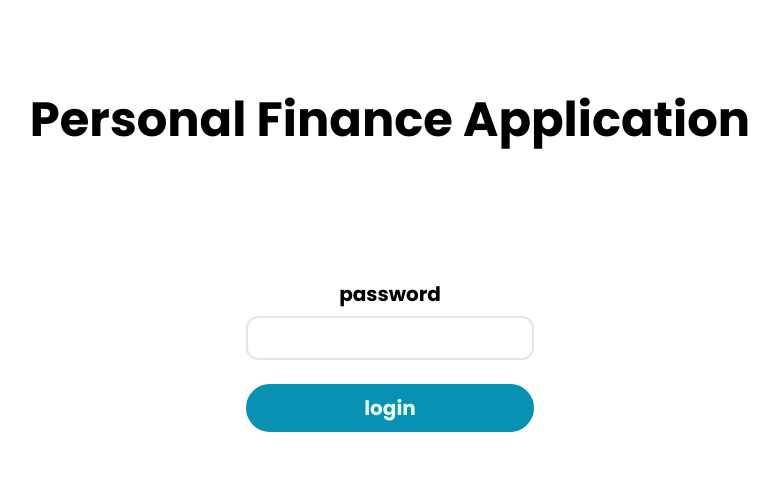
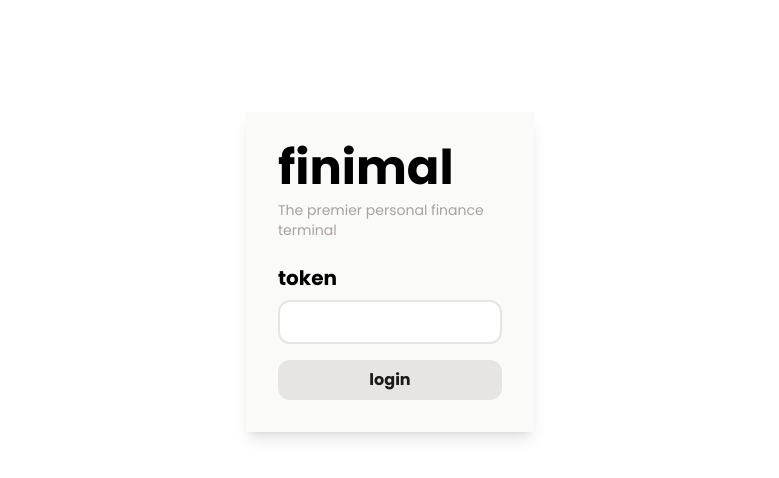
Before and after one commit to sed-cloud/finimal, a Next.js app: page / in a window 1280 px wide. Shown: the top 478 px of the page, without its empty margins (250-1029 px from the left). Built offline with nearby package versions, Linux system fonts and the light colour scheme.

Commit message:
Added basic home page

```diff
--- a/pages/components/plaid-link.tsx
+++ b/pages/components/plaid-link.tsx
@@ -18,8 +18,25 @@ export const PlaidLink: FunctionComponent<Props> = ({ token, onSuccess }) => {
     const { open, ready, error } = usePlaidLink(config);
 
     return (
-        <button onClick={() => { console.log('test'); open() }} disabled={!ready}>
-            Connect a bank account
+        <button
+            className='
+            transition-all
+            ease-in-out
+            durration-300
+
+            bg-stone-200
+            text-stone-900
+            px-4
+            py-2
+            font-["Poppins"]
+            font-bold
+            rounded-xl
+
+            hover:bg-violet-600
+            hover:text-red-50
+            '
+            onClick={() => { open() }} disabled={!ready}>
+            Add Account
         </button>
     );
 };
--- a/pages/home.tsx
+++ b/pages/home.tsx
@@ -1,18 +1,133 @@
 import React from "react";
+import { useAuth } from "../contexts/auth";
 import { CustomPage } from '../lib/custom-page';
+import { usePlaid } from "./hooks/usePlaid";
 
 
 const Home: CustomPage = () => {
+    const { logout } = useAuth()
+    const { PlaidLink, accounts } = usePlaid()
 
+    let totalBalance = 0
+    accounts.forEach((value) => {
+        if (value.balances.current) {
+            if (value.type === 'loan') { totalBalance -= value.balances.current }
+            else { totalBalance += value.balances.current }
+        }
+    })
 
     return (
         <div className='m-4'>
-            <nav className='p-4'>
-                <a className='text-stone-900 font-["Poppins"] text-2xl italic font-bold'>Personal Finance Application</a>
+            <nav className='m-8 p-4 flex shadow-lg rounded-lg bg-stone-50'>
+                <a className='flex-1 text-stone-900 font-["Poppins"] text-4xl italic font-extrabold'>finimal</a>
+                <div className='w-8' />
+                <button className='
+                transition-all
+                ease-in-out
+                durration-300
+
+                bg-stone-200
+                text-stone-900
+                px-4
+                py-2
+                font-["Poppins"]
+                font-bold
+                rounded-xl
+
+                hover:bg-pink-600
+                hover:text-pink-50
+                '
+                    onClick={() => logout('/')}>
+                    logout
+                </button>
             </nav>
 
-            <div className='m-4 '>
-                <h1 className='text-stone-900 font-["Poppins"] text-4xl font-extrabold text-center bg-red-100'>No Accounts Loaded</h1>
+            <div className="m-8">
+                <div className="p-6 shadow-lg rounded-lg bg-stone-50">
+                    <h1 className='text-stone-900 font-["Poppins"] text-2xl font-extrabold flex-1'>Dashboard</h1>
+                    <div className="h-4"></div>
+
+                    <p className={`${totalBalance >= 0 ? ' text-emerald-300' : 'text-red-300'} font-["Poppins"] font-bold text-lg`}>
+                        ${totalBalance.toLocaleString('en-US')}
+                    </p>
+
+                </div>
+            </div>
+
+            <div className='m-4 grid grid-flow-row-dense grid-cols-4'>
+                {accounts.map((value) => {
+                    return (
+                        <div className="m-4 justify-start max-w-md">
+                            <div className="p-6 shadow-lg rounded-lg bg-stone-50">
+                                <div className="flex flex-row h-12">
+                                    <h1 className='text-stone-900 font-["Poppins"] text-2xl font-extrabold flex-1'>{value.name}</h1>
+                                    <div>
+                                        <p className={`
+                                        rounded-full
+                                        ${value.type === 'depository' ? 'bg-emerald-600 text-emerald-100' : value.type === 'loan' ? 'bg-red-600 text-red-100' : 'bg-cyan-600 text-cyan-100'}
+                                        font-bold
+                                        px-2
+                                        py-1
+                                        font-["Poppins"]
+                                        text-xs
+                                        `}
+                                        >{value.subtype}</p>
+                                    </div>
+                                </div>
+
+                                <p className={`
+                                ${value.type === 'depository' ? ' text-emerald-300' : value.type === 'loan' ? 'text-red-300' : 'text-cyan-300'}
+                                font-["Poppins"] font-bold text-lg`}>
+                                    ${value.balances.current?.toLocaleString('en-US')}
+                                </p>
+                                <div className="h-2"></div>
+                                <p className='text-stone-400 font-["Poppins"] text-sm'>
+                                    {value.official_name ? value.official_name : value.name}
+                                </p>
+                                <div className="h-4"></div>
+
+
+                                <div className="flex flex-row-reverse">
+                                    <button
+                                        className={`
+
+                                    transition-all
+                                    ease-in-out
+                                    durration-300
+
+                                    bg-stone-200
+                                    text-stone-900
+                                    px-4
+                                    py-2
+                                    font-["Poppins"]
+                                    font-bold
+                                    rounded-xl
+
+                                    ${value.type === 'depository' ? 'hover:text-emerald-100' : value.type === 'loan' ? 'hover:text-red-100' : 'hover:text-cyan-100'}
+                                    ${value.type === 'depository' ? 'hover:bg-emerald-600' : value.type === 'loan' ? 'hover:bg-red-600' : 'hover:bg-cyan-600'}
+                                        `}
+                                        onClick={() => { }}>
+                                        View Details
+                                    </button>
+                                </div>
+                            </div>
+                        </div>
+                    )
+                })}
+
+                <div className="m-4 max-w-md">
+                    <div className="p-6 shadow-lg rounded-lg bg-stone-50">
+                        <h1 className='text-stone-900 font-["Poppins"] text-2xl font-extrabold flex-1'>Load Account</h1>
+                        <div className="h-4"></div>
+                        <p className='text-stone-400 font-["Poppins"] text-sm'>
+                            You are allow to connect as many bank and credit card accounts as you like
+                        </p>
+                        <div className="h-8"></div>
+                        <div className="flex flex-row-reverse">
+                            {PlaidLink}
+                        </div>
+                    </div>
+                </div>
             </div>
 
         </div>
--- a/pages/index.tsx
+++ b/pages/index.tsx
@@ -15,20 +15,21 @@ const Landing: CustomPage = () => {
   }
 
   return (
-    <div className='grid place-items-center h-screen content-center'>
-      <h1 className='text-5xl font-bold font-["Poppins"] mb-32'>Personal Finance Application</h1>
+    <div className='grid place-items-center h-screen content-center '>
       <div>
-        <form onSubmit={onSubmit} className='grid place-items-start w-72'>
+        <form onSubmit={onSubmit} className='grid place-items-start w-72 shadow-lg p-8 bg-stone-50'>
+          <h1 className='text-5xl font-bold font-["Poppins"] mb-2'>finimal</h1>
+          <h1 className='text-sm text-stone-400 font-["Poppins"] mb-4'>The premier personal finance terminal</h1>
           {/* password field */}
-          <label className="p-2 font-bold font-['Poppins'] text-xl text-center w-full">password</label>
+          <label className="py-2 font-bold font-['Poppins'] text-xl w-full">token</label>
           <input className={`
-            rounded-xl
             border-2
             p-2
             font-["Poppins"]
-            mb-2
+            mb-4
             text-md
             w-full
+            rounded-xl
             border-stone-200
             `}
             type='password'
@@ -43,28 +44,17 @@ const Landing: CustomPage = () => {
             ease-in-out
             durration-300
 
-            rounded-3xl
-            border-cyan-600
-            border-2
-            px-8
+            bg-stone-200
+            text-stone-900
+            px-4
             py-2
+            font-["Poppins"]
             font-bold
-            font-["Poppins"]
-            bg-cyan-600
-            text-cyan-50
-            my-4
+            rounded-xl
             w-full
-            text-xl
 
-            hover:bg-cyan-700
-            hover:border-cyan-700
-            hover:rounded-xl
-
-            active:bg-cyan-500
-            active:border-cyan-500
-            active:rounded-md
-
-
+            hover:bg-cyan-600
+            hover:text-red-50
           '
             type='submit'
             value='login'
```
